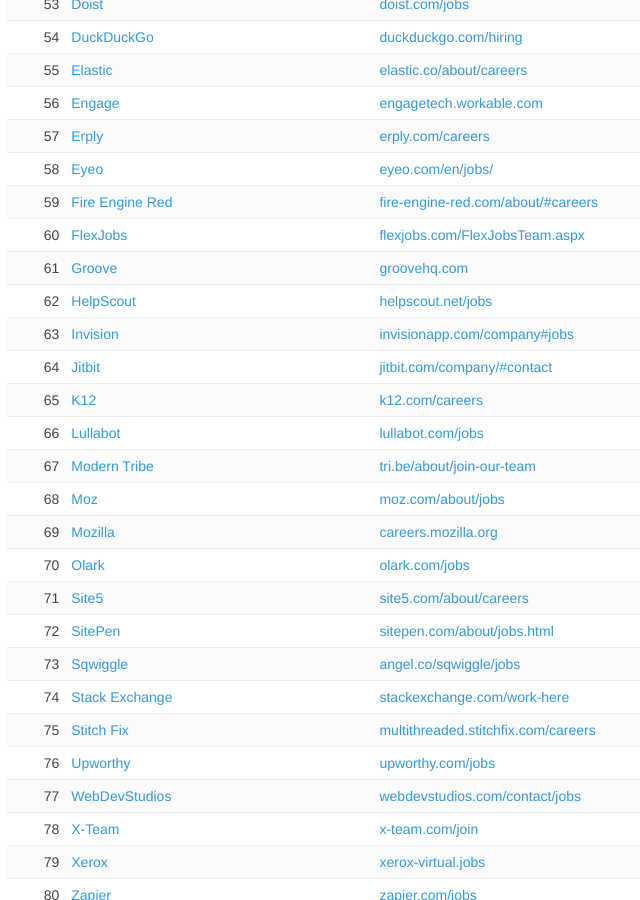
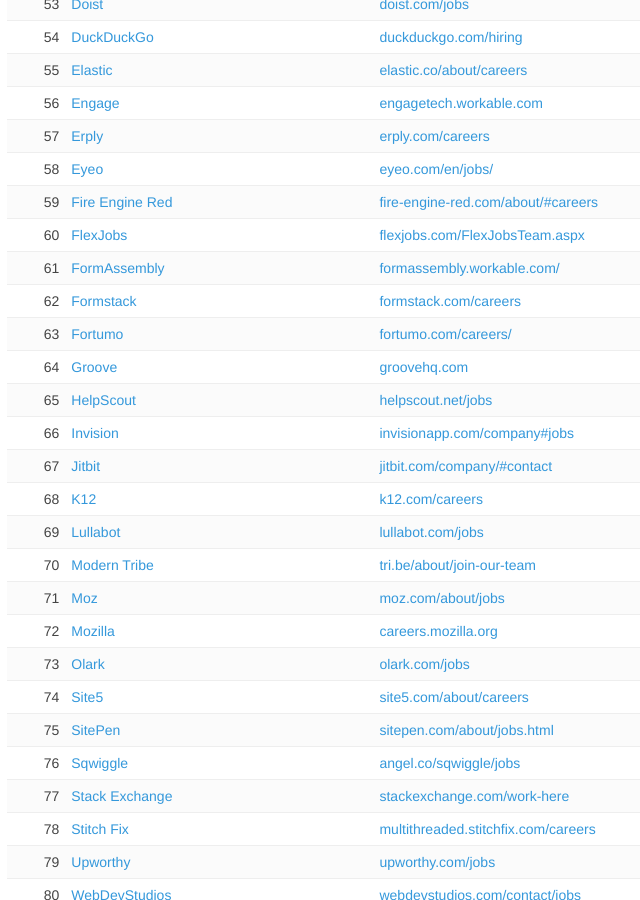
Before and after one commit to oinam/remote-teams, a Jekyll site: the page built from index.html, in a window 1280 px wide and 900 px high, scrolled down 1864 px. Shown: the whole window, without its empty margins (63-703 px from the left). Built offline with Jekyll 4.4.1, drawn with Linux system fonts in a browser that asks for light colours; nearby versions of some CDN libraries.

Commit message:
More incoming.

```diff
--- a/_data/companies.yml
+++ b/_data/companies.yml
@@ -317,3 +317,15 @@
 - name: Fire Engine Red
   url: fire-engine-red.com
   job: fire-engine-red.com/about/#careers
+
+- name: Formstack
+  url: formstack.com
+  job: formstack.com/careers
+
+- name: FormAssembly
+  url: formassembly.com
+  job: formassembly.workable.com/
+
+- name: Fortumo
+  url: fortumo.com
+  job: fortumo.com/careers/
```
